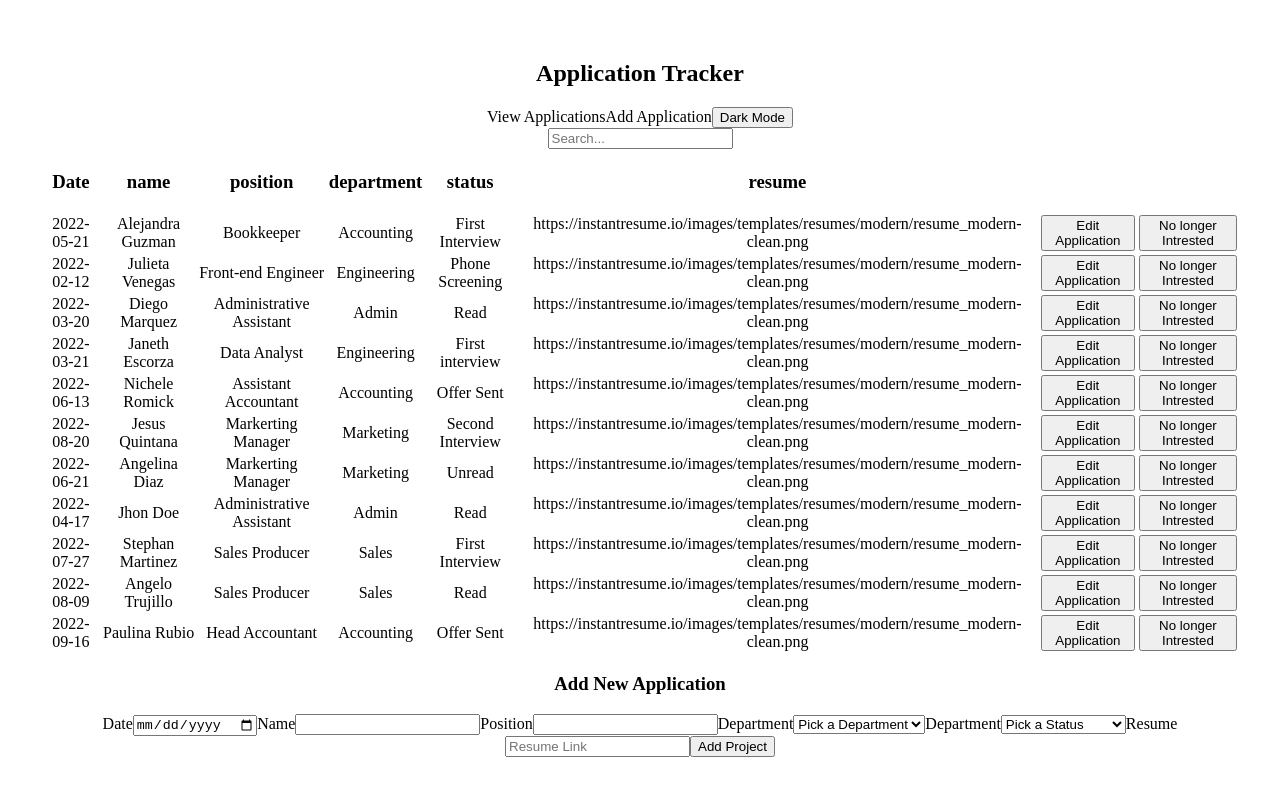
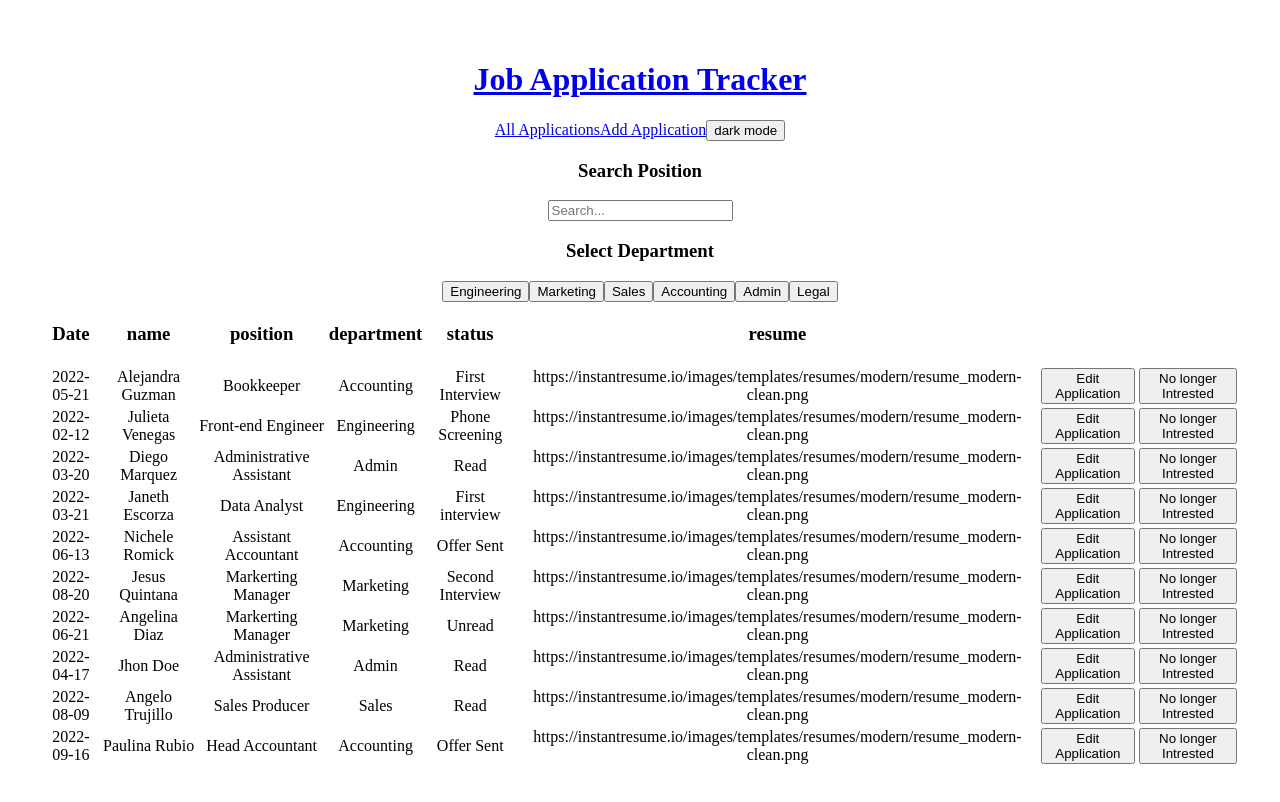
Before and after one commit to allanmarquez34/Job-Application-Tracker-, a React (Vite) app in the folder Job-Application-Tracker/: page /applications in a window 1280 px wide. Shown: the top 802 px of the page. Built offline with nearby package versions, Linux system fonts and the light colour scheme; data requests are answered from the project's data file.

Commit message:
new Commit

```diff
--- a/Job-Application-Tracker/db.json
+++ b/Job-Application-Tracker/db.json
@@ -73,15 +73,6 @@
       "link": "https://instantresume.io/images/templates/resumes/modern/resume_modern-clean.png"
     },
     {
-      "id": 9,
-      "date": "2022-07-27",
-      "name": "Stephan Martinez",
-      "position": "Sales Producer",
-      "department": "Sales",
-      "status": "First Interview",
-      "link": "https://instantresume.io/images/templates/resumes/modern/resume_modern-clean.png"
-    },
-    {
       "id": 10,
       "date": "2022-08-09",
       "name": "Angelo Trujillo",
--- a/Job-Application-Tracker/package.json
+++ b/Job-Application-Tracker/package.json
@@ -11,7 +11,7 @@
   "dependencies": {
     "react": "^18.2.0",
     "react-dom": "^18.2.0",
-    "react-router-dom": "^5.3.0"
+    "react-router-dom": "^5.3.4"
   },
   "devDependencies": {
     "@types/react": "^18.0.24",
--- a/Job-Application-Tracker/src/components/ApplicationContainer.jsx
+++ b/Job-Application-Tracker/src/components/ApplicationContainer.jsx
@@ -1,12 +1,15 @@
 import React, {useEffect, useState} from 'react'
+import { Switch, Route } from "react-router-dom";
 import AddApplicationForm from "./AddApplicationForm";
 import ApplicationList from "./ApplicationList";
+// import Home from "./Home"
 
 
 
 function ApplicationContainer(){
     const [applications, setApplications]=useState([])
     const [searchQuery, setSearchQuery]=useState("")
+    const [selectedDepartment, setSelectedDepartment] = useState("");
 
 
 
@@ -38,15 +41,21 @@
 
 
 
-
-
-
     return (
-        <div>
-
-            <ApplicationList applications={filteredApplication} onApplicationDelete={onApplicationDelete} searchQuery={searchQuery} setSearchQuery={setSearchQuery}/>
+        <>
+        <Switch>
+            <Route path="/applications">
+            <ApplicationList applications={filteredApplication}
+             onApplicationDelete={onApplicationDelete}
+              setSelectedDepartment={setSelectedDepartment}
+               setSearchQuery={setSearchQuery}
+               />
+            </Route>
+            <Route path="/application/new">
             <AddApplicationForm onAddApplication={handleAddApplication}/>
-        </div>
+            </Route>
+        </Switch>
+        </>
     )
 
 }
--- a/Job-Application-Tracker/src/components/ApplicationList.jsx
+++ b/Job-Application-Tracker/src/components/ApplicationList.jsx
@@ -4,11 +4,12 @@
 
 
 
-function ApplicationList({applications, onApplicationDelete, setSearchQuery }){
+function ApplicationList({applications, onApplicationDelete, setSearchQuery, setSelectedDepartment }){
 
 
     const mappedApplication = applications.map(oneApplication => {
-        return <Applications key={oneApplication.id}
+        return <Applications
+        key={oneApplication.id}
         applications={oneApplication}
         onApplicationDelete={onApplicationDelete}  />
     })
@@ -20,7 +21,17 @@
 
     return(
         <div>
+            <h3>Search Position</h3>
             <input type="text" placeholder="Search..." onChange={handleChange} />
+            <div>
+                <h3>Select Department</h3>
+                <button>Engineering</button>
+                <button>Marketing</button>
+                <button>Sales</button>
+                <button>Accounting</button>
+                <button>Admin</button>
+                <button>Legal</button>
+            </div>
         <table className="ui celled striped padded table">
         <tbody>
           <tr>
--- a/Job-Application-Tracker/src/components/NavBar.jsx
+++ b/Job-Application-Tracker/src/components/NavBar.jsx
@@ -1,25 +1,27 @@
 import React from "react";
+import { NavLink, Link } from "react-router-dom";
 
 function NavBar(){
 
     return(
-        <header>
+        <header className="navigation">
+        <h1 className="branding">
+          <Link to="/">
+            <span className="logo"></span>
+            Job Application Tracker
+          </Link>
+        </h1>
         <nav>
-          <h1 className="branding">
-            <span className="logo"></span>
-            Application Tracker
-          </h1>
-          <div className="navigation">
-            <a className="button" >
-              View Applications
-            </a>
-            <a className="button" >
-               Add Application
-            </a>
-            <button>Dark Mode</button>
-          </div>
+          <NavLink className="button" exact to="/applications">
+            All Applications
+          </NavLink>
+          <NavLink className="button" to="/application/new">
+            Add Application
+          </NavLink>
+          <button >dark mode</button>
         </nav>
       </header>
+
     )
 }
 
```
Also changed, not shown: Job-Application-Tracker/src/components/Search.jsx (deleted, +0 -25 lines), Job-Application-Tracker/src/components/home.jsx (+24 -0 lines), 1 other file (tests, documents, lock files or other folders).
